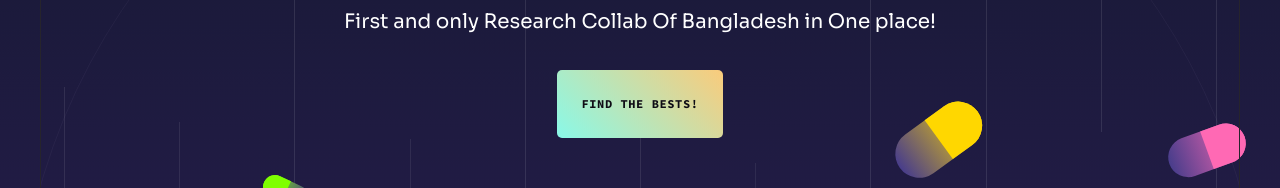
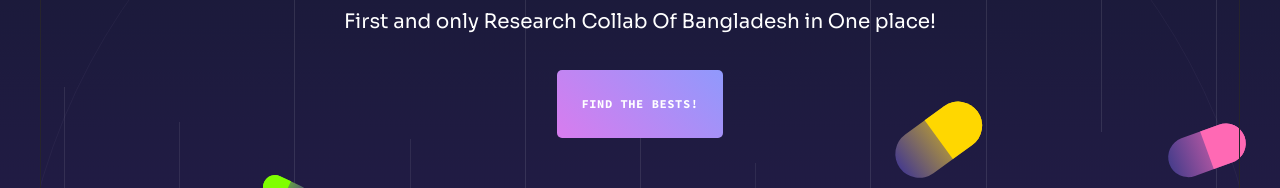
Before and after one commit to pr0ximaCent/Grey-Matter, a React (Vite) app: page / in a window 1280 px wide. Shown: the part 426-614 px from the top of the page. Built offline with nearby package versions, Linux system fonts and the light colour scheme; no server answers.

Commit message:
window minimize fix

```diff
--- a/src/components/Hero.jsx
+++ b/src/components/Hero.jsx
@@ -1,12 +1,14 @@
 import { robot } from "../assets";
 import Button from "./Button";
 import Section from "./Section";
-import { BackgroundCircles, BottomLine} from "./design/Hero";
+import { BackgroundCircles, BottomLine } from "./design/Hero";
 import { useRef } from "react";
 import Generating from "./Generating";
 import CompanyLogos from "./CompanyLogos";
 
-
+const handleNavigate = () => {
+  window.location.href = "/wannabe-a-researcher"; // Replace with your actual URL
+};
 const Hero = () => {
   const parallaxRef = useRef(null);
 
@@ -27,7 +29,12 @@ const Hero = () => {
           <p className="body-1 max-w-3xl mx-auto mb-6 text-n-1 lg:mb-8">
             First and only Research Collab Of Bangladesh in One place!
           </p>
-          <Button href="/login" white>
+          <Button
+            variant="contained"
+            color="primary"
+            onClick={handleNavigate}
+            size="large"
+          >
             Find The Bests!
           </Button>
         </div>
@@ -45,8 +52,6 @@ const Hero = () => {
                 <Generating className="absolute left-4 right-4 bottom-5 md:left-1/2 md:right-auto md:bottom-8 md:w-[31rem] md:-translate-x-1/2" />
               </div>
             </div>
-
-
           </div>
           {/* <div className="absolute -top-[54%] left-0 right-0 w-[234%] -translate-x-1/2 md:-top-[46%] md:w-[138%] lg:-top-[104%]">
             <img
--- a/src/components/design/Header.jsx
+++ b/src/components/design/Header.jsx
@@ -1,17 +1,17 @@
 import { background } from "../../assets";
 
-export const Rings = () => {
-  return (
-    <div className="absolute top-1/2 left-1/2 transform -translate-x-1/2 -translate-y-1/2">
-      {/* Largest ring */}
-      <div className="w-64 h-64 rounded-full bg-gradient-to-br from-blue-500 to-blue-700 opacity-50 absolute"></div>
-      {/* Medium ring */}
-      <div className="w-48 h-48 rounded-full bg-gradient-to-br from-purple-500 to-purple-700 opacity-50 absolute"></div>
-      {/* Smallest ring */}
-      <div className="w-32 h-32 rounded-full bg-gradient-to-br from-green-500 to-green-700 opacity-50 absolute"></div>
-    </div>
-  );
-};
+// export const Rings = () => {
+//   return (
+//     <div className="absolute top-1/2 left-1/2 transform -translate-x-1/2 -translate-y-1/2">
+//       {/* Largest ring */}
+//       <div className="w-64 h-64 rounded-full bg-gradient-to-br from-blue-500 to-blue-700 opacity-50 absolute"></div>
+//       {/* Medium ring */}
+//       <div className="w-48 h-48 rounded-full bg-gradient-to-br from-purple-500 to-purple-700 opacity-50 absolute"></div>
+//       {/* Smallest ring */}
+//       <div className="w-32 h-32 rounded-full bg-gradient-to-br from-green-500 to-green-700 opacity-50 absolute"></div>
+//     </div>
+//   );
+// };
 
 
 
@@ -25,15 +25,15 @@ export const SideLines = () => {
 };
 
 
-export const BackgroundCircles = () => {
-  return (
-    <>
-      <div className="absolute top-1/4 left-1/4 w-24 h-24 rounded-full bg-gradient-to-br from-red-500 to-purple-600"></div>
-      <div className="absolute top-1/2 right-1/4 w-16 h-16 rounded-full bg-gradient-to-br from-yellow-400 to-orange-500"></div>
-      <div className="absolute bottom-1/4 left-1/4 w-10 h-10 rounded-full bg-gradient-to-br from-green-500 to-blue-600"></div>
-    </>
-  );
-};
+// export const BackgroundCircles = () => {
+//   return (
+//     <>
+//       <div className="absolute top-1/4 left-1/4 w-24 h-24 rounded-full bg-gradient-to-br from-red-500 to-purple-600"></div>
+//       <div className="absolute top-1/2 right-1/4 w-16 h-16 rounded-full bg-gradient-to-br from-yellow-400 to-orange-500"></div>
+//       <div className="absolute bottom-1/4 left-1/4 w-10 h-10 rounded-full bg-gradient-to-br from-green-500 to-blue-600"></div>
+//     </>
+//   );
+// };
 
 
 
@@ -50,11 +50,11 @@ export const HamburgerMenu = () => {
         />
       </div>
 
-      <Rings />
+      {/* <Rings /> */}
 
       <SideLines />
 
-      <BackgroundCircles />
+      {/* <BackgroundCircles /> */}
     </div>
   );
 };
```
